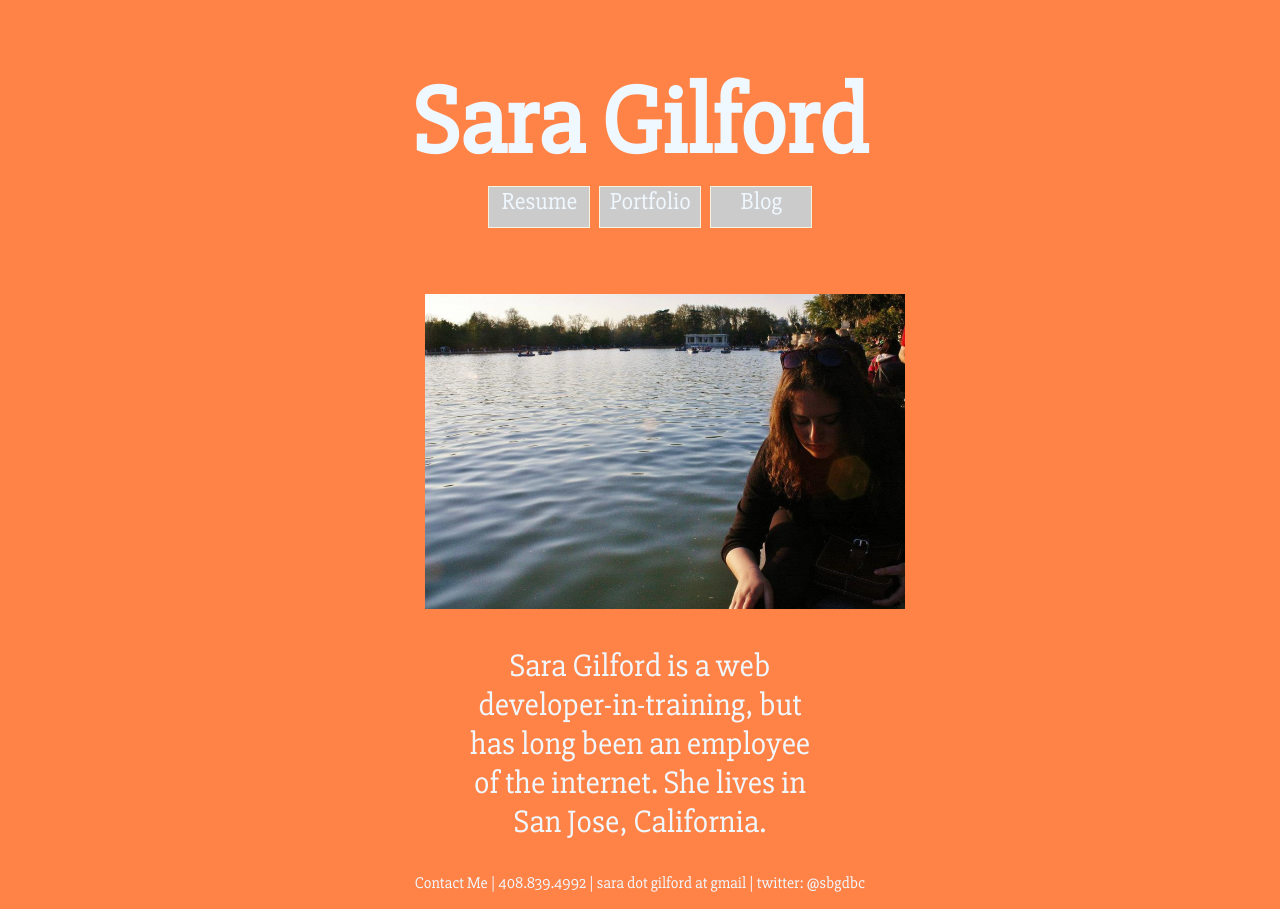
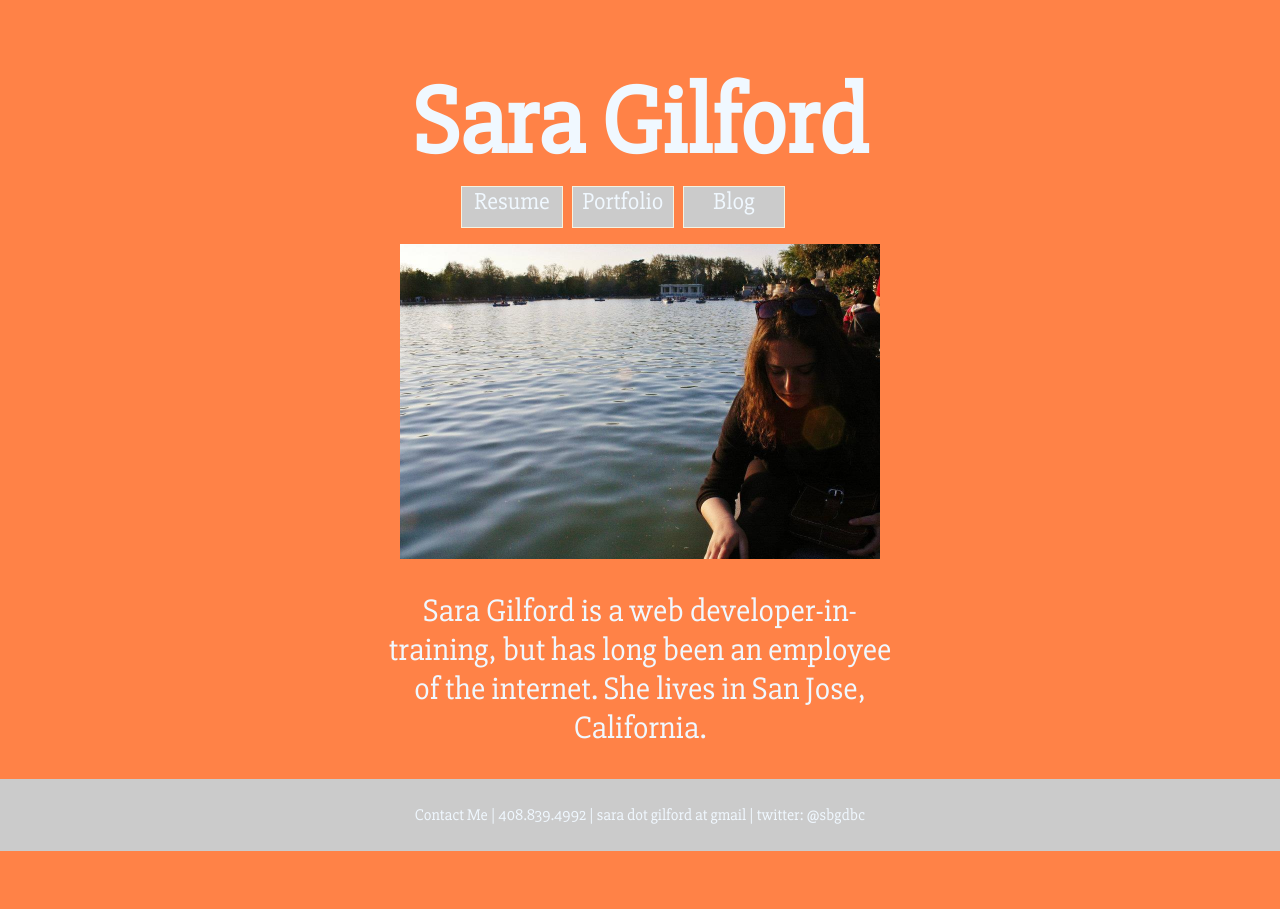
Before and after one commit to saragilford/mysite, a plain HTML site: page index.html in a window 1280 px wide. After the commit the page ends 851 px from the top, so only its background shows below. Drawn offline with Linux system fonts and the light colour scheme.

Commit message:
Update index formatting

```diff
--- a/index.html
+++ b/index.html
@@ -8,9 +8,11 @@
 </head>
   <body>
     <h1>Sara Gilford</h1>
-    <div id="resume"><a href=https://www.google.com/>Resume</a></div>
-    <div id="portfolio"><a href="https://www.google.com/">Portfolio</a></div>
-    <div id="blog"><a href="blog/landing-page.html">Blog</a></div>
+    <div id="buttons">
+      <div id="resume"><a href=https://www.google.com/>Resume</a></div>
+      <div id="portfolio"><a href="https://www.google.com/">Portfolio</a></div>
+      <div id="blog"><a href="blog/landing-page.html">Blog</a></div>
+    </div>
     <p>
     <img src="river.jpg" width="480px" height="315px" /></p>
     <div id="about-me">
--- a/stylesheets/blog-stylesheet.css
+++ b/stylesheets/blog-stylesheet.css
@@ -1,3 +1,6 @@
+body {
+  margin: 0px;
+}
 h1 {
   text-align: center;
   color: #FF8247;
@@ -43,6 +46,10 @@ img {
   margin-right: auto;
   padding: 5px;
 }
-
-blue    #F0F8FF
-orange
+#footer {
+  background-color: #CBCBCB;
+  padding: 10px;
+}
+#footer p {
+  color: #FF8247;
+}
--- a/stylesheets/index-stylesheet.css
+++ b/stylesheets/index-stylesheet.css
@@ -1,5 +1,8 @@
 html {
   background-color: #FF8247;
+}
+body {
+  margin: 0px;
 }
 h1 {
   font-weight: bold;
@@ -16,7 +19,7 @@ h1 {
   color: #F0F8FF;
   display: inline-block;
   border: 1px solid #f6f3e0;
-  margin: 0 5px 0 38%;
+  margin-right: 5px;
   text-align: center;
 }
   #portfolio {
@@ -38,6 +41,11 @@ h1 {
   border: 1px solid #f6f3e0;
   text-align: center;
 }
+#buttons {
+  display: block;
+  margin-right: 38%;
+  margin-left: 36%;
+  }
 a {
   text-decoration: none;
   font-family: 'Slabo 27px';
@@ -56,8 +64,17 @@ div p {
   font-family: 'Slabo 27px';
   color: #F0F8FF;
   font-size: 2em;
-  margin: 0px 450px 0px 450px;
+  margin: 0px 30% 0px 30%;
 }
 img {
-  margin: 50px 0px 0px 33%;
+  display: block;
+  margin-left: auto;
+  margin-right: auto;
 }
+#contact {
+  background-color: #CBCBCB;
+  padding: 10px;
+}
+#contact p {
+color: #F0F8FF;
+}
```
